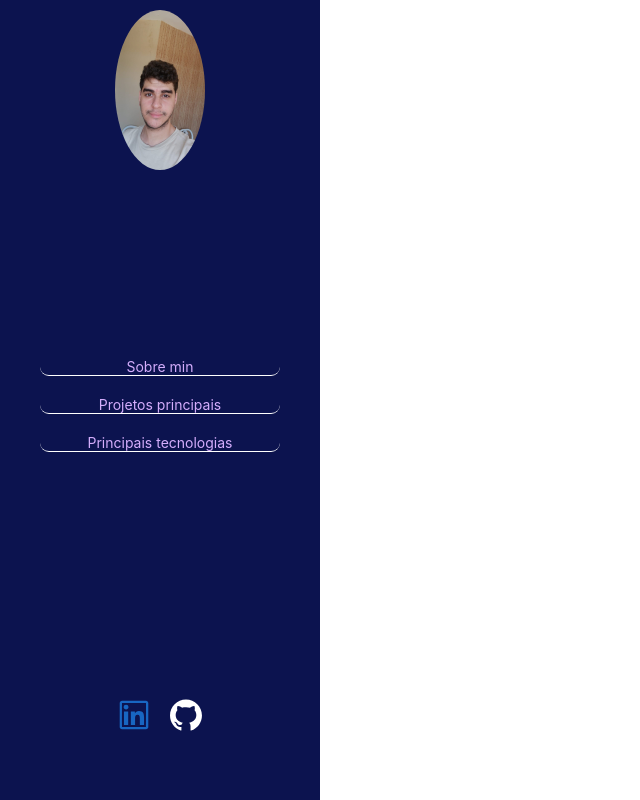
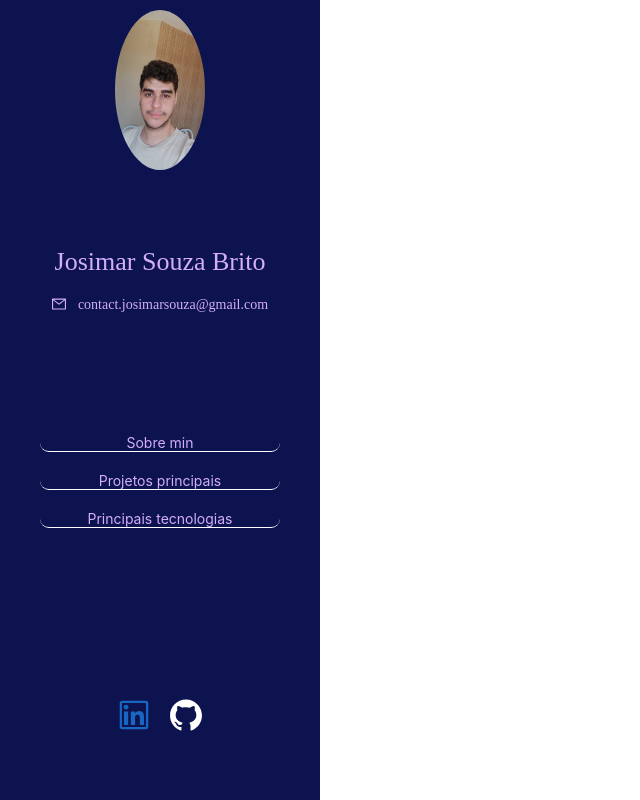
Before and after one commit to Josimar-Souza/portfolio, a React (Vite) app: page / in a window 1280 px wide. Shown: the whole page, without its empty margins (0-640 px from the left). Built offline with nearby package versions, Linux system fonts and the light colour scheme.

Commit message:
feat: Added name and email to dashboard

```diff
--- a/src/pages/DashBoard/dashBoardStyles.js
+++ b/src/pages/DashBoard/dashBoardStyles.js
@@ -1,6 +1,6 @@
 import styled from 'styled-components';
 import { Button } from 'antd';
-import { LinkedinOutlined, GithubOutlined } from '@ant-design/icons';
+import { LinkedinOutlined, GithubOutlined, MailOutlined } from '@ant-design/icons';
 
 export const DasBoardContainer = styled.main`
   display: flex;
@@ -75,3 +75,21 @@ export const CustomGitHubIcon = styled(GithubOutlined)`
     transform: scale(1.2, 1.2);
   }
 `;
+
+export const InfoContainer = styled.div`
+  align-items: center;
+  display: flex;
+  flex-direction: column;
+  min-height: 50px;
+  width: 100%;
+`;
+
+export const Info = styled.p`
+  color: #D4ADFC;
+  font-size: ${({ fontSize }) => fontSize};
+  margin: 10px 0;
+`;
+
+export const CustomMailIcon = styled(MailOutlined)`
+  margin-right: 12px;
+`;
--- a/src/pages/DashBoard/index.jsx
+++ b/src/pages/DashBoard/index.jsx
@@ -10,6 +10,9 @@ import {
   ContactContainer,
   CustomLinkedinIcon,
   CustomGitHubIcon,
+  InfoContainer,
+  Info,
+  CustomMailIcon,
 } from './dashBoardStyles';
 import ProfilePic from '../../images/ProfilePic.jpeg';
 
@@ -26,6 +29,13 @@ function DashBoard() {
     <DasBoardContainer>
       <DashBoardAside>
         <ProfileImage src={ProfilePic} />
+        <InfoContainer>
+          <Info fontSize="26px">Josimar Souza Brito</Info>
+          <Info fontSize="14px">
+            <CustomMailIcon />
+            contact.josimarsouza@gmail.com
+          </Info>
+        </InfoContainer>
         <ButtonsContainer>
           <CustomButton
             onClick={() => onLinkButtonClicked('about-me')}
```
